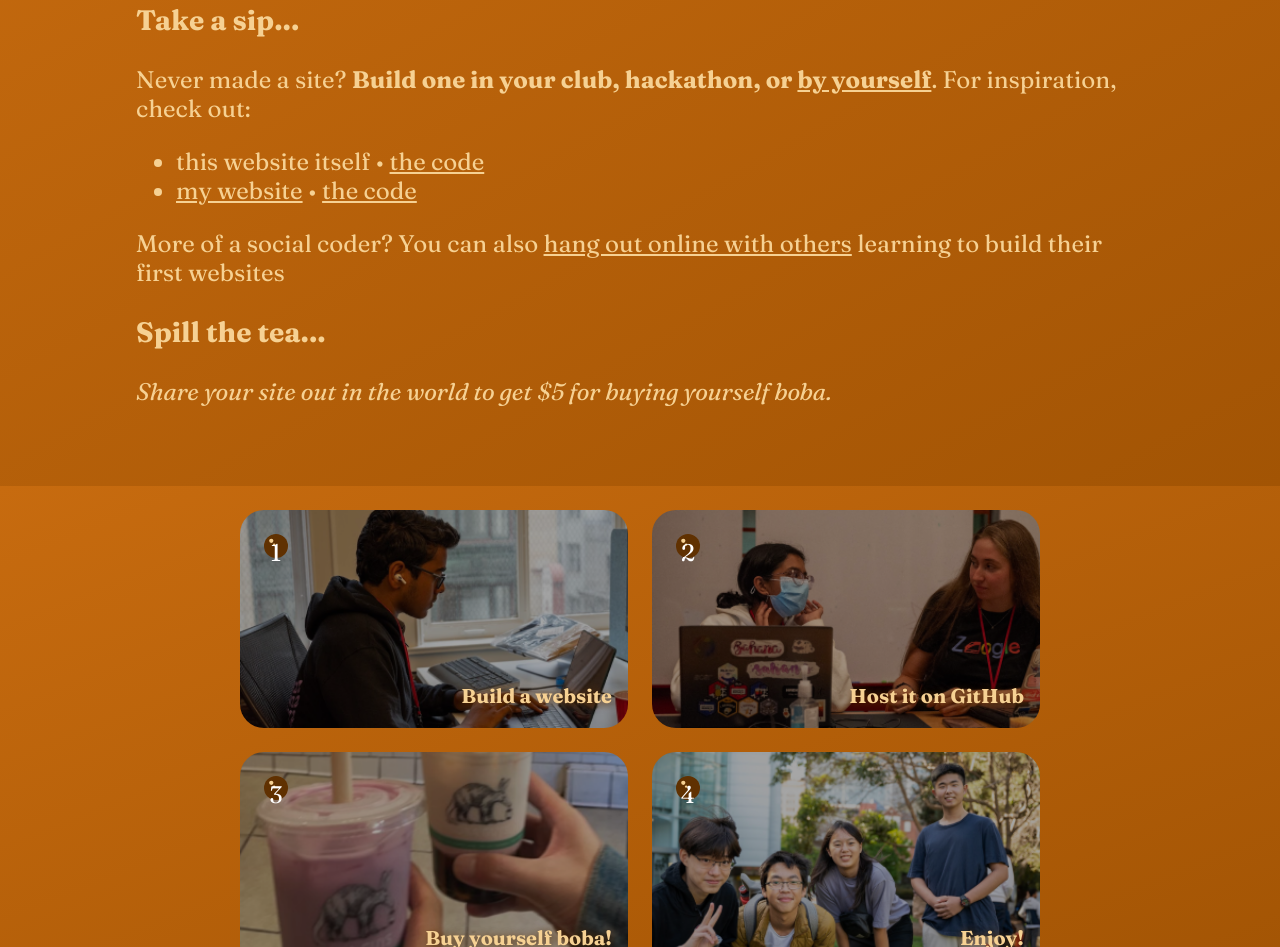
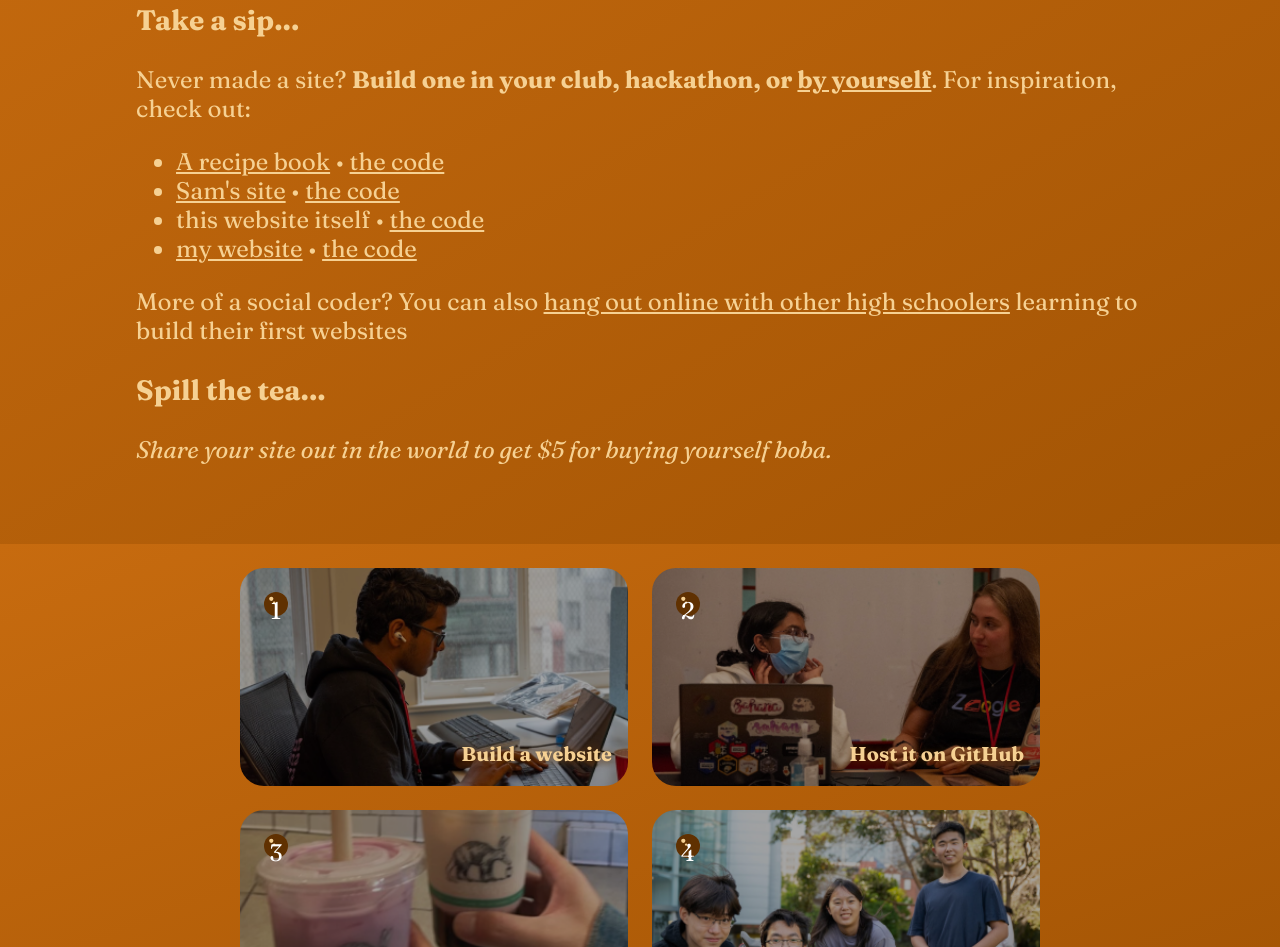
Before and after one commit to hackclub/boba-drops, a plain HTML site: page index.html in a window 1280 px wide. Shown: the part 848-1795 px from the top of the page. Drawn offline with Linux system fonts and the light colour scheme; a script that the page names is missing.

Commit message:
Add more example sites!

```diff
--- a/index.html
+++ b/index.html
@@ -45,10 +45,12 @@
           Never made a site? <strong>Build one in your club, hackathon, or <a href="https://workshops.hackclub.com" target="_blank">by yourself</a></strong>. For inspiration, check out:
         </p>
         <ul>
+          <li><a href="https://glitchyfuzzy.github.io/recipe-book/">A recipe book</a> • <a href="https://github.com/glitchyfuzzy/recipe-book/blob/main/index.html">the code</a></li>
+          <li><a href="https://sampoder.github.io">Sam's site</a> • <a href="https://github.com/sampoder/sampoder.github.io/blob/main/index.html">the code</a></li>
           <li>this website itself • <a href="https://github.com/hackclub/boba-drops">the code</a></li>
-          <li><a href="https://maxwofford.com">my website</a> • <a href="https://github.com/maxwofford/maxwofford.github.io">the code</a></li>
+          <li><a href="https://maxwofford.github.io">my website</a> • <a href="https://github.com/maxwofford/maxwofford.github.io">the code</a></li>
         </ul>
-        <p>More of a social coder? You can also <a href="https://hackclub.com/slack?event=boba">hang out online with others</a> learning to build their first websites</p>
+        <p>More of a social coder? You can also <a href="https://hackclub.com/slack?event=boba">hang out online with other high schoolers</a> learning to build their first websites</p>
         <h3>Spill the tea...</h3>
         <p>
           <em>
```
